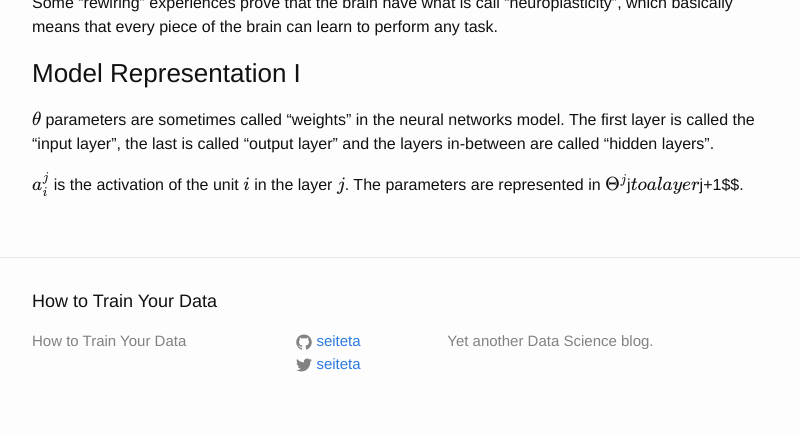
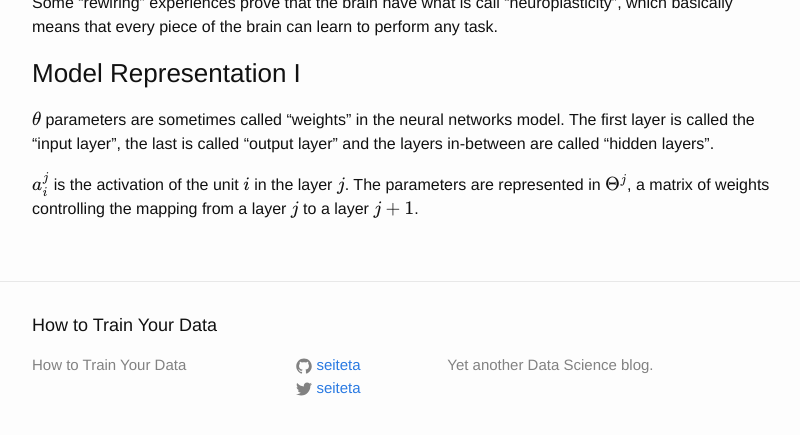
Before and after one commit to seiteta/seiteta.github.io_old, a Jekyll site: the page built from _posts/2014-12-04-machine-learning-notes.md, in a window 1280 px wide and 900 px high, scrolled down 8252 px, cut to the strip 441-876 px from the top of the window. Shown: the whole strip, without its empty margins (238-1038 px from the left). Built offline with Jekyll 4.4.1, drawn with Linux system fonts in a browser that asks for light colours; formulas are drawn with MathJax 3.

```diff
--- a/_posts/2014-12-04-machine-learning-notes.md
+++ b/_posts/2014-12-04-machine-learning-notes.md
@@ -307,4 +307,4 @@ Some "rewiring" experiences prove that the brain have what is call "neuroplastic
 
 $$\theta$$ parameters are sometimes called "weights" in the neural networks model. The first layer is called the "input layer", the last is called "output layer" and the layers in-between are called "hidden layers".
 
-$$a_i^{j}$$ is the activation of the unit $$i$$ in the layer $$j$$. The parameters are represented in $$\Theta^{j}%%, a matrix of weights controlling the mapping from a layer $$j$$ to a layer $$j+1$$.
+$$a_i^{j}$$ is the activation of the unit $$i$$ in the layer $$j$$. The parameters are represented in $$\Theta^{j}$$, a matrix of weights controlling the mapping from a layer $$j$$ to a layer $$j+1$$.
```
